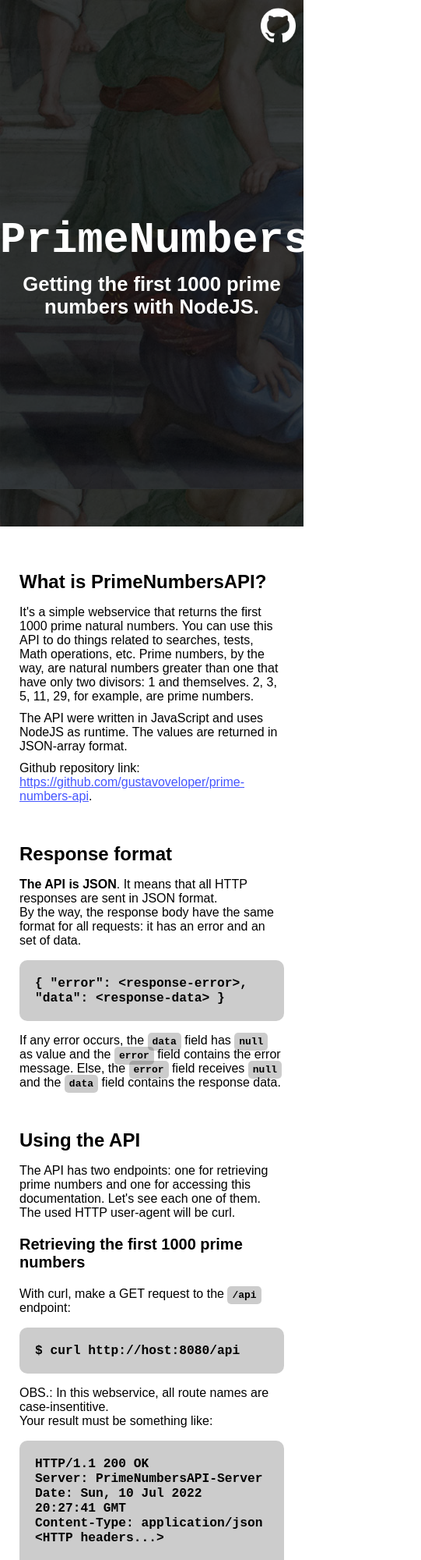
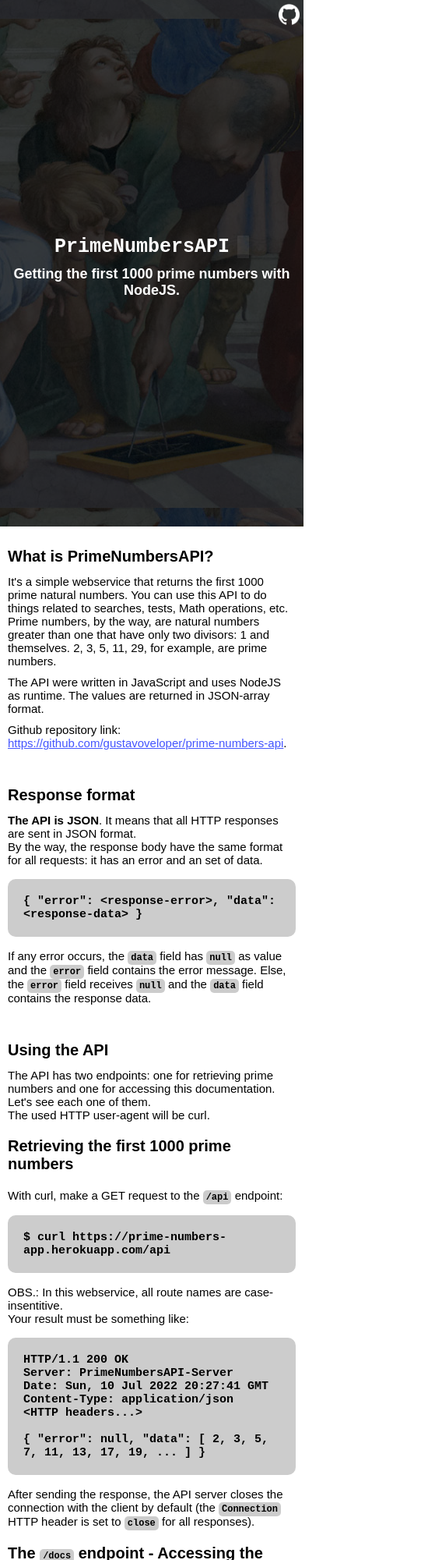
Before and after one commit to gustavoveloper/prime-numbers-api-docs, a plain HTML site: page src/pages/index.html in a window 390 px wide. Shown: the top 2000 px of the page at 78% size, 541 px wide, since content can reach past the window. Drawn offline with Linux system fonts and the light colour scheme.

Commit message:
Changes made. | Version 1 completed.

```diff
--- a/src/pages/index.html
+++ b/src/pages/index.html
@@ -108,7 +108,7 @@
                     endpoint:
 
                     <code>
-                        $ curl http://host:8080/api
+                        $ curl https://prime-numbers-app.herokuapp.com/api
                     </code>
 
                     OBS.: In this webservice, all route names are case-insentitive. <br>
--- a/src/styles/code-tag.css
+++ b/src/styles/code-tag.css
@@ -11,3 +11,10 @@ code {
     font-weight: bold;
     margin: 16px 0
 }
+
+
+
+
+@media screen and (max-width: 650px) {
+    code { font-size: 15px }
+}
--- a/src/styles/header.css
+++ b/src/styles/header.css
@@ -48,3 +48,18 @@ header .header-social-media {
 header img.header-social-media-icon { width: 45px }
 
 header img.header-social-media-icon:hover { filter: brightness(.85) }
+
+
+
+
+@media screen and (max-width: 650px) {
+    header { background-position: center }
+
+    header .header-presentation > h1 { font-size: 25px }
+
+    header .header-presentation > h2 { font-size: 18px }
+
+    header .header-social-media { padding: 5px }
+
+    header img.header-social-media-icon { width: 27px }
+}
--- a/src/styles/inline-code.css
+++ b/src/styles/inline-code.css
@@ -8,3 +8,10 @@
     padding: 4px 6px;
     font-weight: bold;
 }
+
+
+
+
+@media screen and (max-width: 650px) {
+    .inline-code { padding: 2px 4px; font-size: 12px }
+}
--- a/src/styles/main.css
+++ b/src/styles/main.css
@@ -12,3 +12,14 @@ main {
 main h2 { margin: 16px 0 }
 
 main p { margin: 10px 0 }
+
+
+
+
+@media screen and (max-width: 650px) {
+    main { padding: 10px; margin: 5px 0 }
+
+    main h2 { font-size: 20px; margin: 12px 0 }
+
+    main p { font-size: 15px }
+}
```
